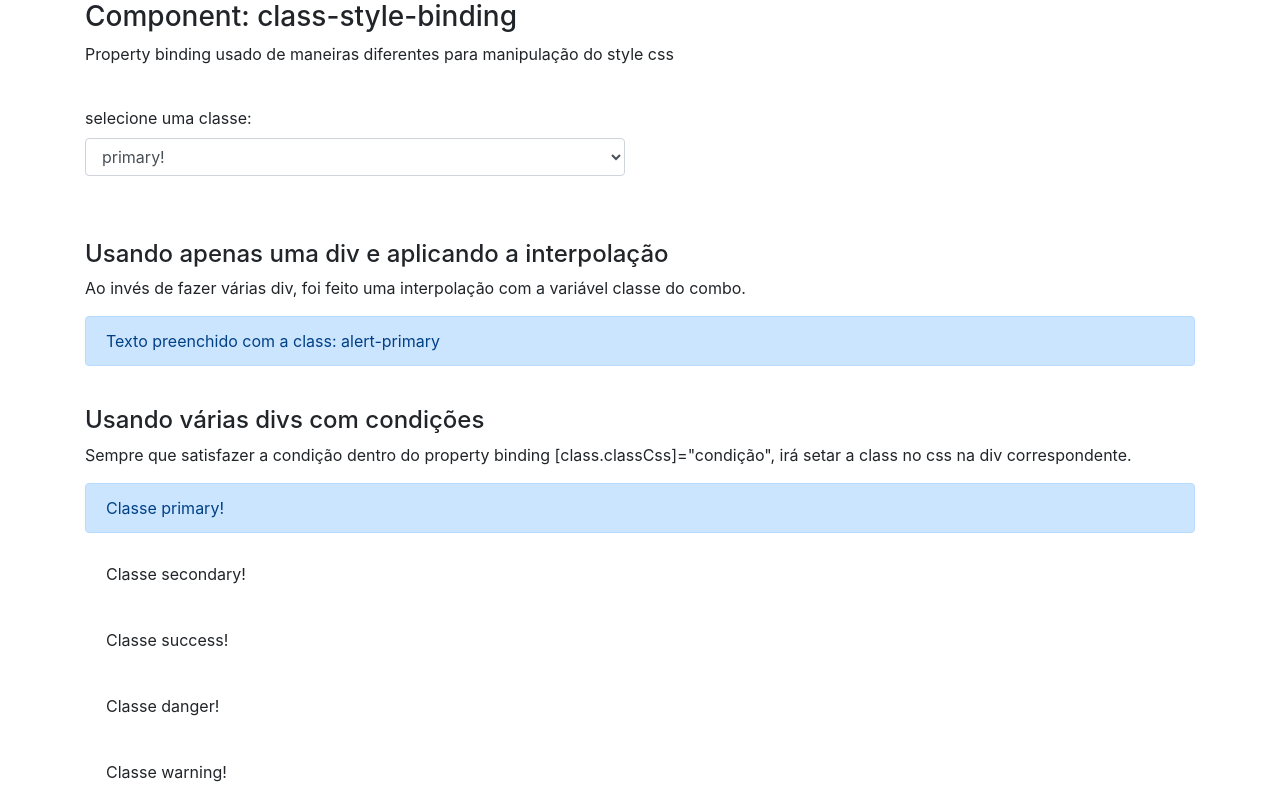
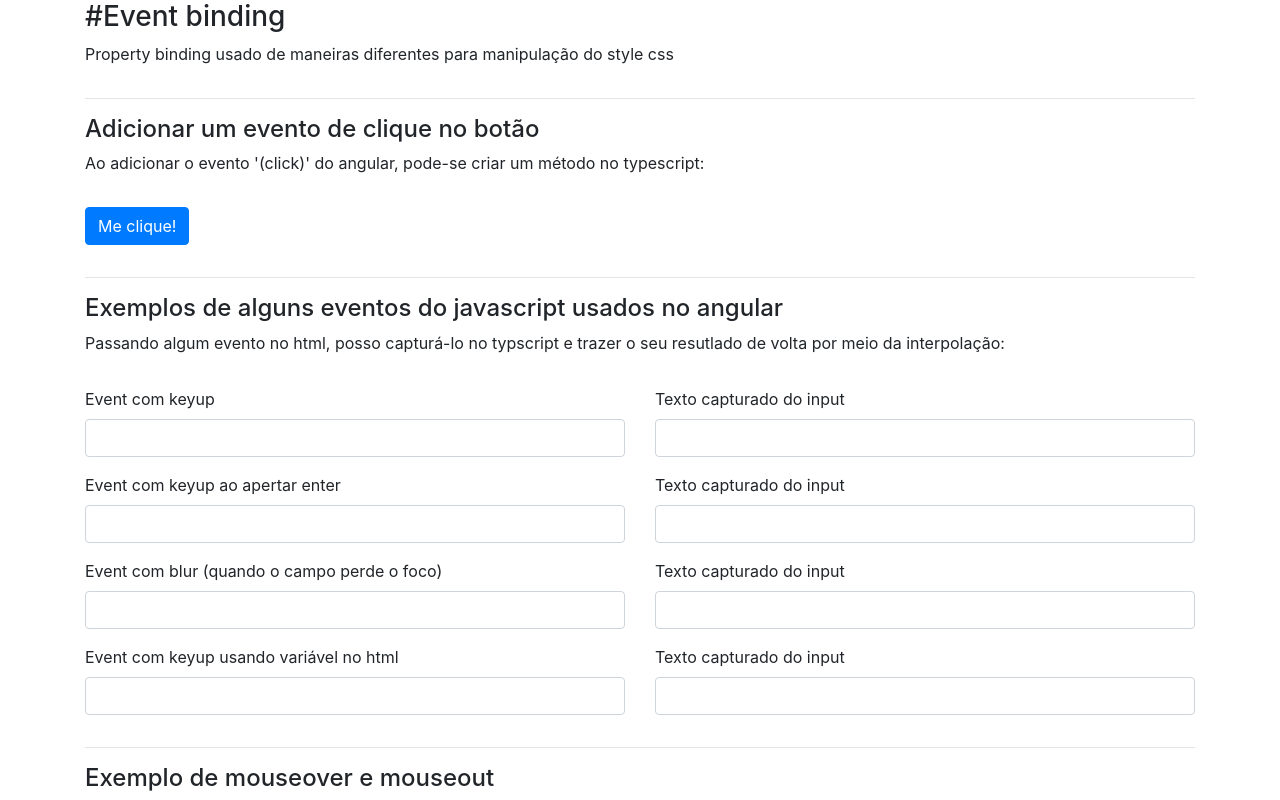
Before and after one commit to Igor14545216/angular-2-mais, an Angular app in the folder my-app/: page / in a window 1280 px wide. Shown: the top 800 px of the page. Built offline with nearby package versions, Linux system fonts and the light colour scheme.

Commit message:
Add event binding no angular

```diff
--- a/my-app/src/app/app.component.html
+++ b/my-app/src/app/app.component.html
@@ -1,5 +1,6 @@
 <div class="container">
     <!-- <app-cursos></app-cursos> -->
     <!-- <app-data-binding></app-data-binding> -->
-    <app-class-style-binding></app-class-style-binding>
+    <!-- <app-class-style-binding></app-class-style-binding> -->
+    <app-event-binding></app-event-binding>
 </div>
--- a/my-app/src/app/app.module.ts
+++ b/my-app/src/app/app.module.ts
@@ -7,13 +7,15 @@ import { MeuPrimeiroComponent } from './meu-primeiro/meu-primeiro.component';
 import { CursosModule } from './cursos/cursos.module';
 import { DataBindingComponent } from './components/data-binding/data-binding.component';
 import { ClassStyleBindingComponent } from './components/class-style-binding/class-style-binding.component';
+import { EventBindingComponent } from './components/event-binding/event-binding.component';
 
 @NgModule({
   declarations: [
     AppComponent,
     MeuPrimeiroComponent,
     DataBindingComponent,
-    ClassStyleBindingComponent
+    ClassStyleBindingComponent,
+    EventBindingComponent
   ],
   imports: [
     BrowserModule,
--- /dev/null
+++ b/my-app/src/app/components/event-binding/event-binding.component.html
@@ -0,0 +1,83 @@
+<section>
+    <article>
+        <h3>#Event binding</h3>
+        <div class="row">
+            <div class="col-md-12">
+                <p>Property binding usado de maneiras diferentes para manipulação do style css</p>
+            </div>
+        </div>
+        <hr>
+
+        <div class="row">
+            <div class="col-md-12 col-xs-12 form-group">
+                <h4>Adicionar um evento de clique no botão</h4>
+                <p>Ao adicionar o evento '(click)' do angular, pode-se criar um método no typescript:</p>
+            </div>
+            <div class="col-md-6 col-xs-12 form-group">
+                <button (click)="botaoClicado()" class="btn btn-primary">Me clique!</button>
+            </div>
+        </div>
+        <hr>
+
+        <div class="row">
+            <div class="col-md-12 col-xs-12 form-group">
+                <h4>Exemplos de alguns eventos do javascript usados no angular</h4>
+                <p>Passando algum evento no html, posso capturá-lo no typscript e trazer o seu resutlado de volta por meio da interpolação:</p>
+            </div>
+            <div class="col-md-6 col-xs-6 form-group">
+                <label>Event com keyup</label>
+                <input type="text" class="form-control" type="text" (keyup)="onKeyUp($event)">
+            </div>
+            <div class="col-md-6 col-xs-6 form-group">
+                <label>Texto capturado do input</label>
+                <div class="form-control"> {{ textoDigitado }}</div>
+            </div>
+        </div>
+
+        <div class="row">
+            <div class="col-md-6 col-xs-6 form-group">
+                <label>Event com keyup ao apertar enter</label>
+                <input type="text" class="form-control" type="text" (keyup.enter)="salvarKeyUpEnter($event)">
+            </div>
+            <div class="col-md-6 col-xs-6 form-group">
+                <label>Texto capturado do input</label>
+                <div class="form-control"> {{ keyupEnter }}</div>
+            </div>
+        </div>
+
+        <div class="row">
+            <div class="col-md-6 col-xs-6 form-group">
+                <label>Event com blur (quando o campo perde o foco)</label>
+                <input type="text" class="form-control" type="text" (blur)="salvarBlur($event)">
+            </div>
+            <div class="col-md-6 col-xs-6 form-group">
+                <label>Texto capturado do input</label>
+                <div class="form-control"> {{ blur }}</div>
+            </div>
+        </div>
+
+        <div class="row">
+            <div class="col-md-6 col-xs-6 form-group">
+                <label>Event com keyup usando variável no html</label>
+                <input type="text" class="form-control" type="text" (keyup)="evento.value" #evento>
+            </div>
+            <div class="col-md-6 col-xs-6 form-group">
+                <label>Texto capturado do input</label>
+                <div class="form-control"> {{ evento.value }}</div>
+            </div>
+        </div>
+        <hr>
+
+        <div class="row">
+            <div class="col-md-12 col-xs-12 form-group">
+                <h4>Exemplo de mouseover e mouseout</h4>
+                <p>Neste exemplo também foi usado o binding de css</p>
+            </div>
+            <div class="col-md-6 col-xs-6 form-group">
+                <span (mouseover)="onMouseOverOut()" (mouseout)="onMouseOverOut()" [class.highlight]="mouseOver">
+                    Passe o mouse aqui
+                </span>
+            </div>
+        </div>
+    </article>
+</section>
--- /dev/null
+++ b/my-app/src/app/components/event-binding/event-binding.component.ts
@@ -0,0 +1,52 @@
+import { Component, OnInit } from '@angular/core';
+
+@Component({
+  selector: 'app-event-binding',
+  templateUrl: './event-binding.component.html',
+  styles: [
+    `
+    .highlight {
+      background-color: gray;
+      font-weight: bold;
+    }
+     `
+  ]
+})
+export class EventBindingComponent implements OnInit {
+
+  textoDigitado: string = '';
+  keyupEnter: string = '';
+  blur: string = '';
+  mouseOver: boolean = false;
+
+  constructor() { }
+
+  ngOnInit(): void { }
+
+  botaoClicado() {
+    alert('Botão clicado');
+  }
+
+  /**
+   * KeyboardEvent event keyup tipado com o tipo certo
+   * HTMLInputElement Estou dizendo que é um input element do html
+   */
+  onKeyUp(event: KeyboardEvent) {
+    console.log((<HTMLInputElement>event.target).value);
+    this.textoDigitado = (<HTMLInputElement>event.target).value;
+  }
+
+  salvarKeyUpEnter(event: any) {
+    console.log(event.target.value);
+    this.keyupEnter = event.target.value
+  }
+
+  salvarBlur(event: any) {
+    console.log(event.target.value);
+    this.blur = event.target.value
+  }
+
+  onMouseOverOut() {
+    this.mouseOver = !this.mouseOver;
+  }
+}
```
